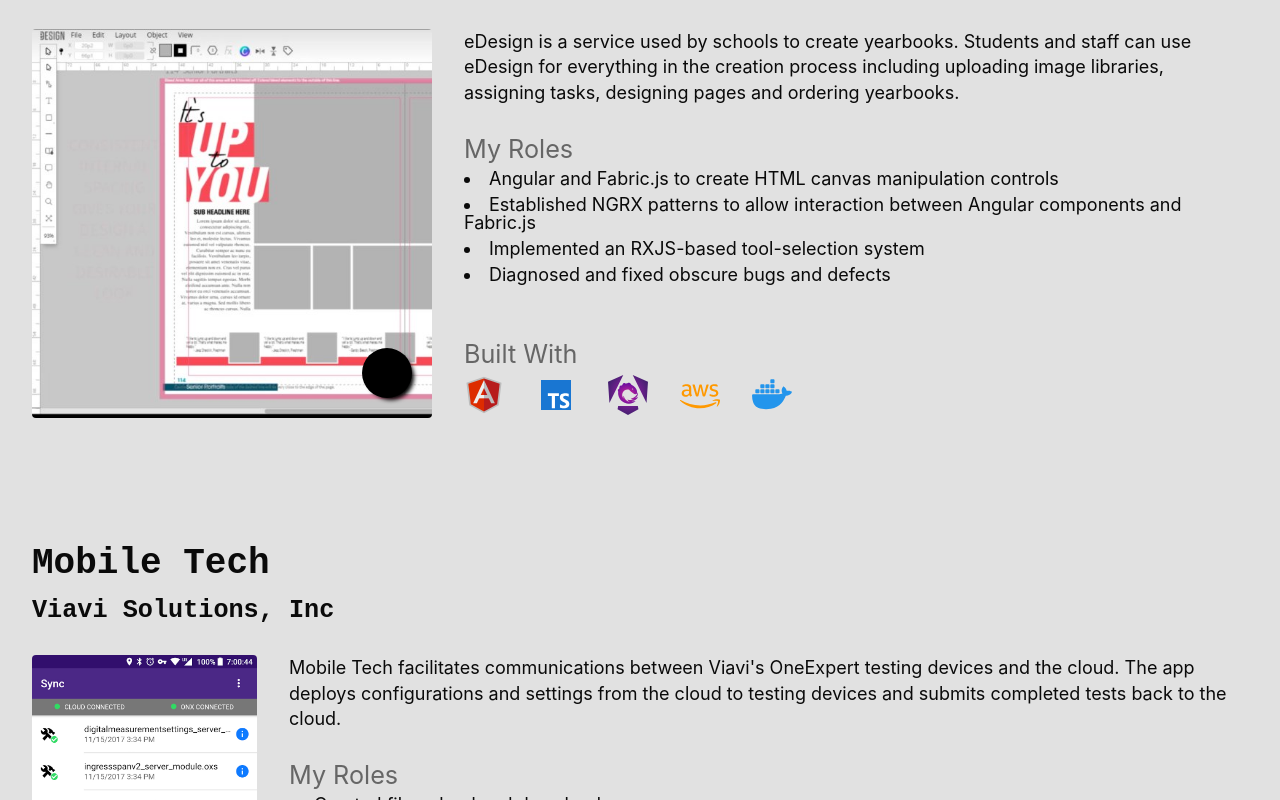
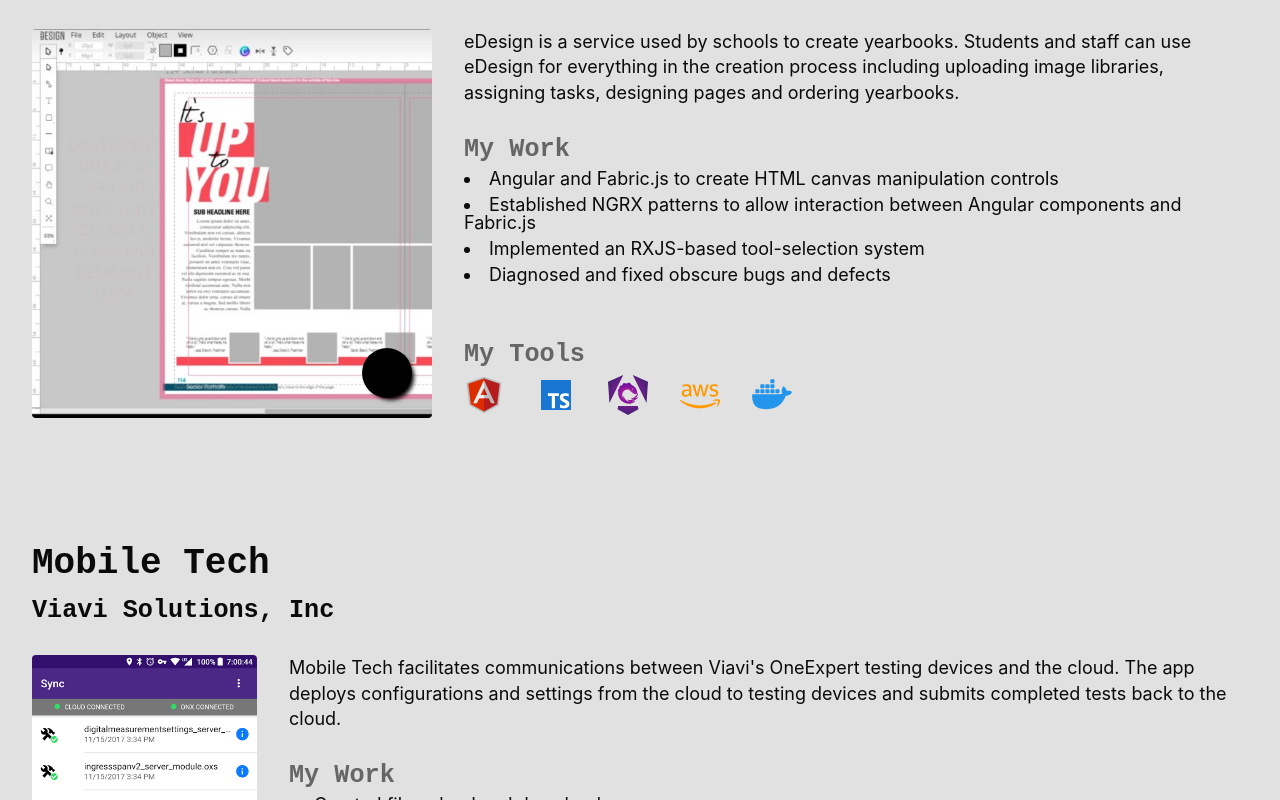
Before and after one commit to scoottrick/my-website, a Vue app: page / in a window 1280 px wide. Shown: the part 820-1620 px from the top of the page. Built offline with nearby package versions, Linux system fonts and the light colour scheme; some icons are missing.

Commit message:
Adjusted project headings

```diff
--- a/src/components/ProjectView.vue
+++ b/src/components/ProjectView.vue
@@ -19,7 +19,7 @@
                 >
             </p>
             <div class="roles">
-                <h3>My Roles</h3>
+                <h3 class="mono">My Work</h3>
                 <ul v-if="project.roles.length">
                     <li v-for="(role, i) in project.roles" :key="i">
                         {{ role }}
@@ -27,7 +27,7 @@
                 </ul>
             </div>
             <div class="techs">
-                <h3>Built With</h3>
+                <h3 class="mono">My Tools</h3>
                 <ul>
                     <li v-for="(tech, i) in project.techs" :key="i">
                         <a v-if="tech.url" :href="tech.url" target="_blank"
@@ -71,7 +71,6 @@
     flex-direction: column;
     gap: 0.5rem;
     list-style-type: disc;
-    list-style-position: inside;
 }
 
 .thumb img {
@@ -117,6 +116,9 @@
         grid-template-columns: auto 1fr;
         grid-template-areas: 'thumb details';
     }
+    .roles ul {
+        list-style-position: inside;
+    }
     .techs ul {
         gap: 2rem;
     }
```
